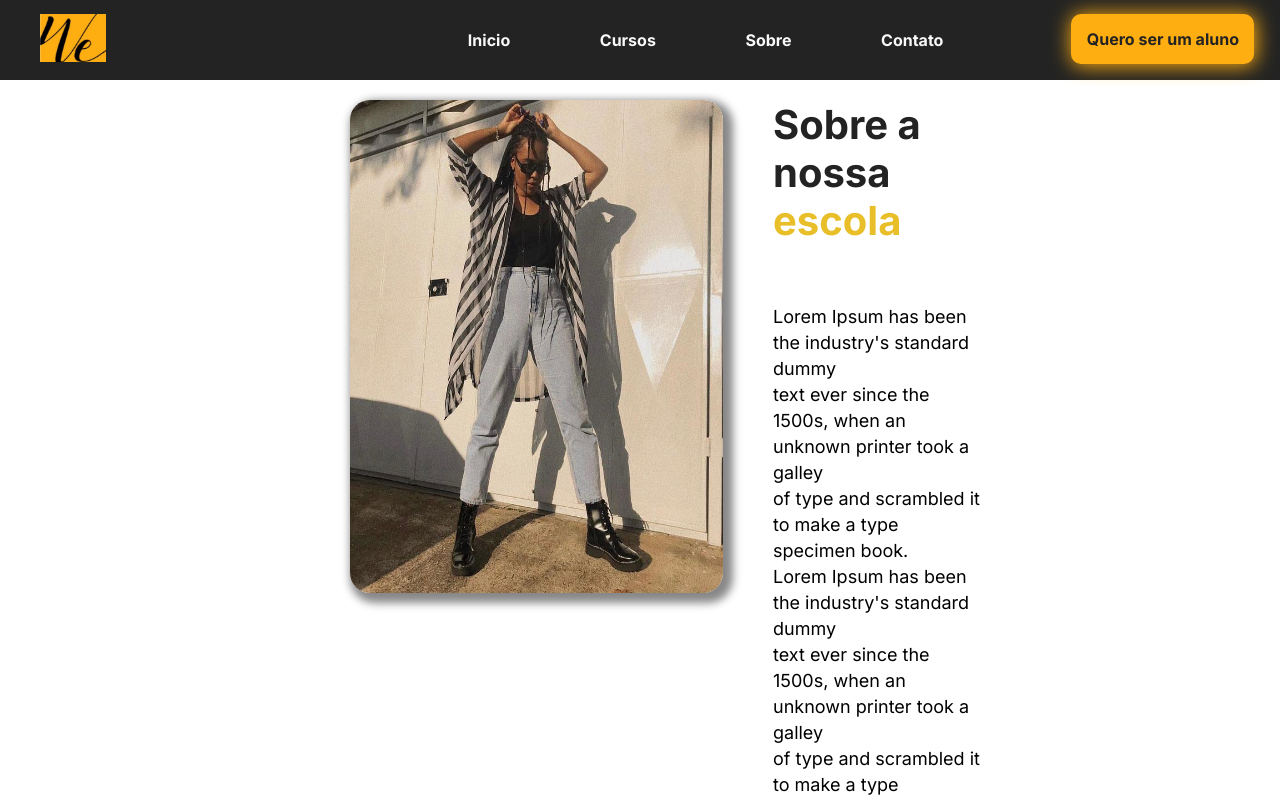
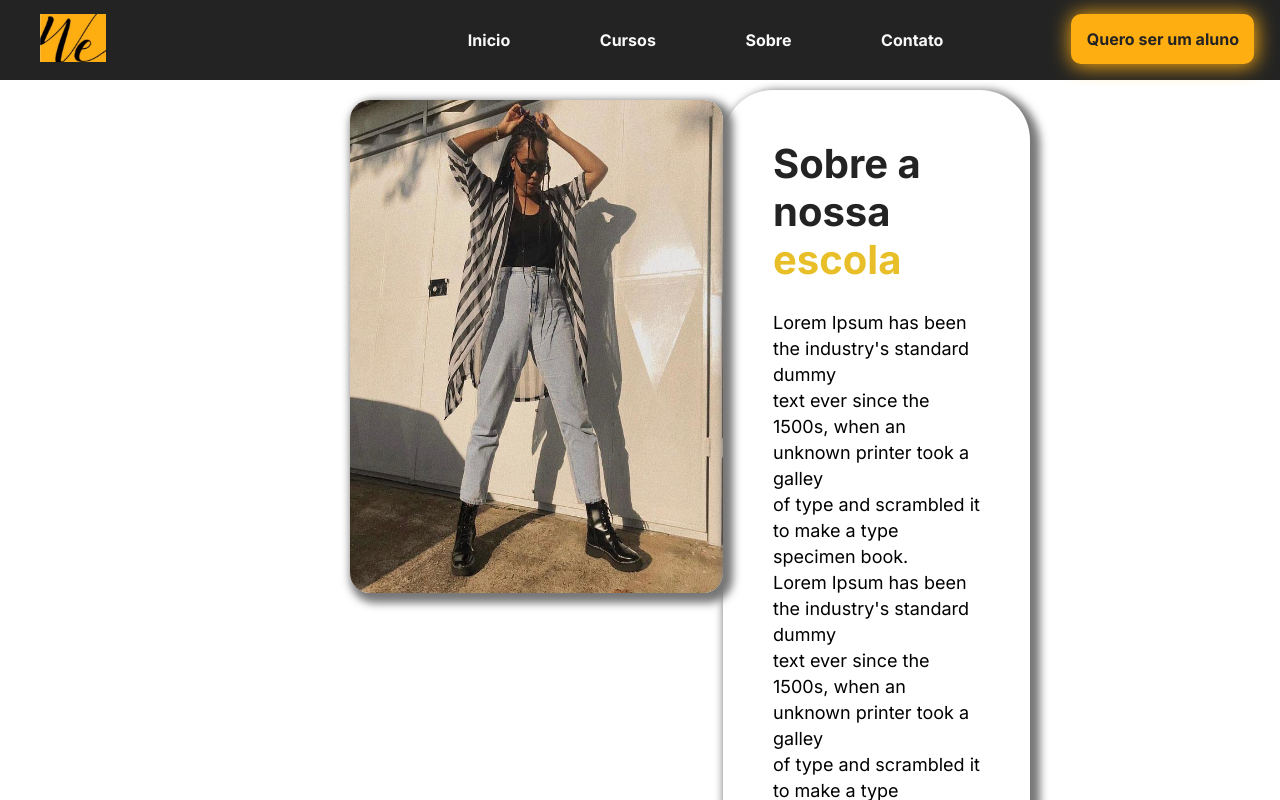
Before and after one commit to eliasacneto/web-wefashion, a React (Vite) app: page / in a window 1280 px wide. Shown: the top 800 px of the page. Built offline with nearby package versions, Linux system fonts and the light colour scheme.

Commit message:
New commit - 05/09 (night)
Adicionado um box shadow na parte de texto sobre a escola e ajustado para as variaveis globais no scss

```diff
--- a/src/views/Nescola/Nescola.scss
+++ b/src/views/Nescola/Nescola.scss
@@ -1,7 +1,7 @@
 @use "../../global.scss" as *;
 
 section{
-    background-color: white;
+    background-color: $main-white;
     display: flex;
     justify-content: space-between;
 }
@@ -16,7 +16,7 @@ section{
     margin: 100px 0px 0px 350px;
     justify-content: center;
     align-items: center;
-    box-shadow: 5px 5px 8px 5px #888888;
+    box-shadow: 5px 5px 8px 5px $description-gray;
 }
 
 .about{
@@ -26,6 +26,9 @@ section{
     line-height: 26px;
     letter-spacing: 0em;
     text-align: left;
+    margin-top: 90px;
+    box-shadow: 5px 5px 8px 5px $description-gray;
+    border-radius: 50px;
 
     &__title{
         color: $bg-black;
@@ -35,7 +38,7 @@ section{
         line-height: 48px;
         letter-spacing: 0em;
         text-align: left;
-
+        margin: 0px;
     }
 }
 
```
